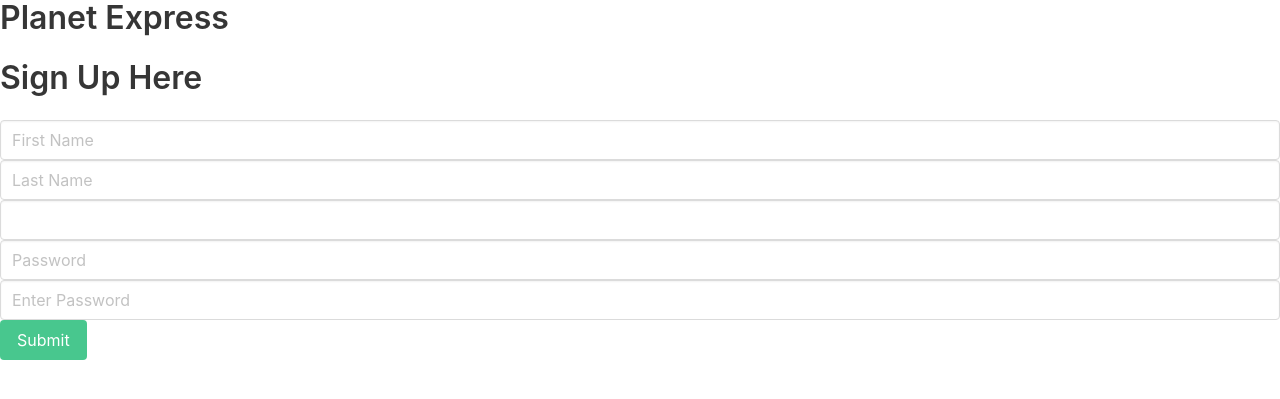
After one commit to Sjord/vuln-webapp, a PHP site: page /signup.php in a window 1280 px wide. The commit adds this page. Shown: the top 399 px of the page. Run offline with PHP 8.4, Linux system fonts and the light colour scheme; some libraries are stand-ins or nearby versions.

Commit message:
added signup page

```diff
--- a/vuln/login.php
+++ b/vuln/login.php
@@ -5,7 +5,13 @@
         <link rel="stylesheet" href="https://maxcdn.bootstrapcdn.com/font-awesome/4.6.3/css/font-awesome.min.css">
     </head>
 
+    <?php
+    //include("/includes/nav.php");
+    ?>
+
+
     <body>
+        <h1 class="title is-one"> Planet Express </h1>
         <div class="box">
             <form method="POST">
                 <p class="control has-icon">
--- /dev/null
+++ b/vuln/signup.php
@@ -0,0 +1,47 @@
+<!doctype html>
+<html>
+    <head>
+        <link href="https://cdnjs.cloudflare.com/ajax/libs/bulma/0.3.0/css/bulma.css" rel="stylesheet" />
+        <link rel="stylesheet" href="https://maxcdn.bootstrapcdn.com/font-awesome/4.6.3/css/font-awesome.min.css">
+    </head>
+
+    <?php
+    //include("/includes/nav.php");
+    ?>
+
+    <body>
+        <h1 class="title is-one"> Planet Express </h1>
+        <h3 class="title is-three"> Sign Up Here </h1>
+        <form method="POST">
+            <div class="control is-horizontal">
+                <div class="control is-grouped">
+                    <p class="control is-expanded">
+                        <input class="input" type="text" placeholder="First Name">
+                    </p>
+                    <p class="control is-expanded">
+                        <input class="input" type="email" placeholder="Last Name">
+                    </p>
+                </div>
+            </div>
+
+            <div class="control">
+                    <p class="control">
+                        <input class="input" type="email" placeholder"Email">
+                    </p>
+            </div>
+
+            <div class="control is-horizontal">
+                <div class="control is-grouped">
+                    <p class="control is-expanded">
+                        <input class="input" type"password" placeholder="Password">
+                    </p>
+                    <p class="control is-expanded">
+                        <input class="input" type"password" placeholder="Enter Password">
+                    </p>
+                </div>
+            </div>
+            <p class = "control">
+                <button class="button is-success" type="submit">
+                    Submit
+                </button>
+            </p>
```
